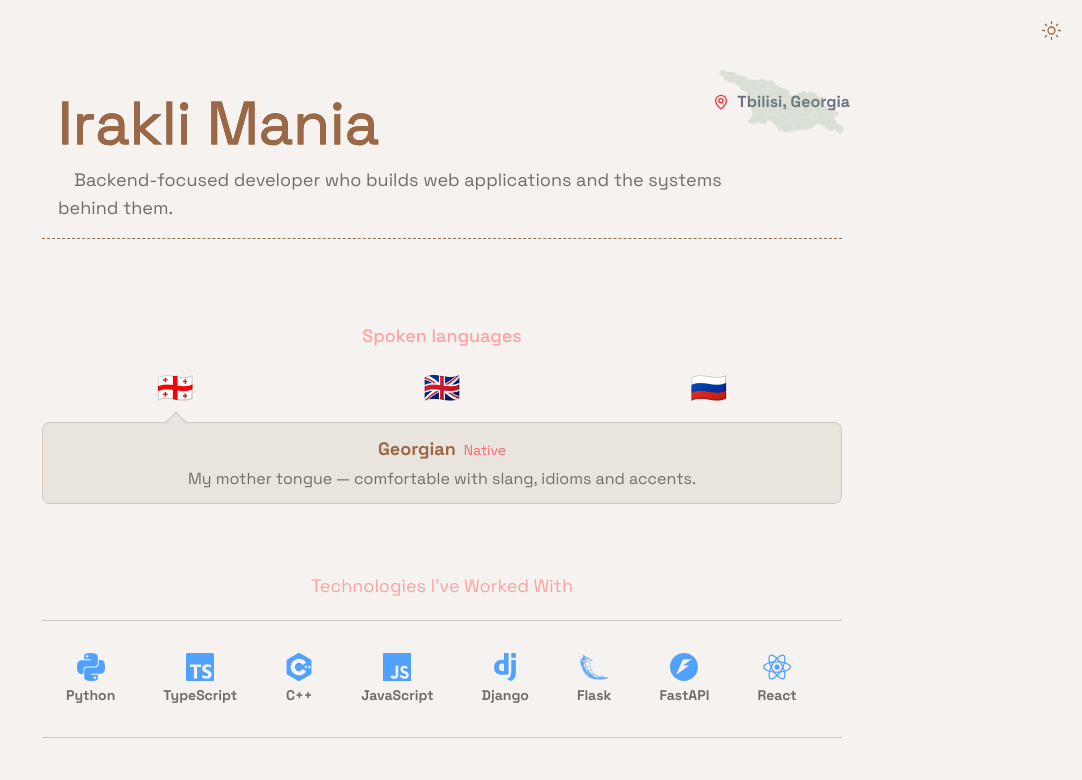
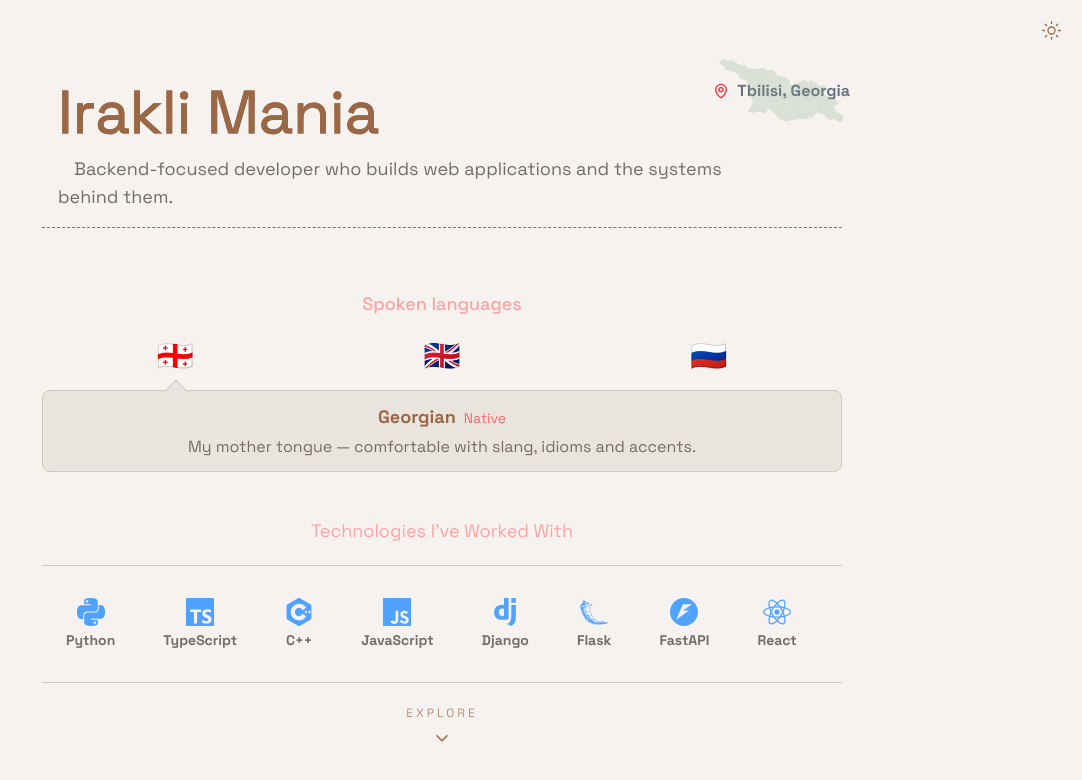
Before and after one commit to ikamania/mani-portfolio, a React (Vite) app in the folder portfolio/: page /#/ in a window 1280 px wide. Shown: the top 780 px of the page, without its empty margins (198-1280 px from the left). Built offline with nearby package versions, Linux system fonts and the light colour scheme.

Commit message:
feat: add aniamted portfolio scroll indicator

```diff
--- /dev/null
+++ b/portfolio/src/components/ScrollArrow.tsx
@@ -0,0 +1,26 @@
+import { ChevronDown } from "lucide-react"
+
+const ScrollArrow = () => {
+  const scrollToNext = () => {
+  }
+
+  return (
+    <button
+      onClick={scrollToNext}
+      className="flex flex-col items-center gap-2 text-accent transition-colors hover:text-foreground"
+    >
+      <span className="text-xs uppercase tracking-[0.25em] opacity-70">
+        Explore
+      </span>
+
+      <span className="animate-bounce">
+        <ChevronDown
+          size={20}
+          className="transition-transform duration-300 group-hover:translate-y-1"
+        />
+      </span>
+    </button>
+  )
+}
+
+export default ScrollArrow
--- a/portfolio/src/pages/Home.tsx
+++ b/portfolio/src/pages/Home.tsx
@@ -2,6 +2,7 @@ import ThemeToggle from "../components/ThemeToggle"
 import Hero from "../components/Hero"
 import Skills from "../components/Skills"
 import Languages from "../components/Languages"
+import ScrollArrow from "../components/ScrollArrow"
 
 function Home() {
   return (
@@ -11,6 +12,7 @@ function Home() {
         <Hero />
         <Languages />
         <Skills />
+        <ScrollArrow />
       </section>
     </main>
   )
```
